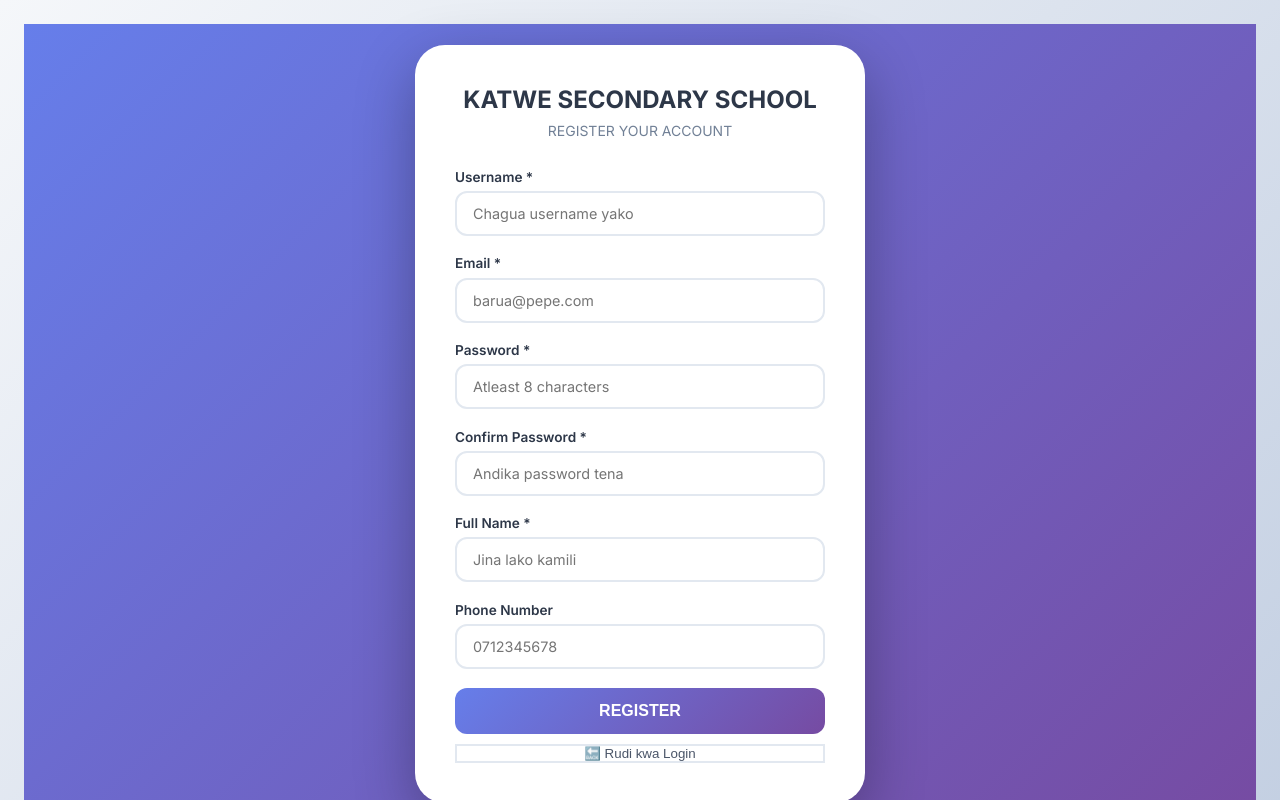
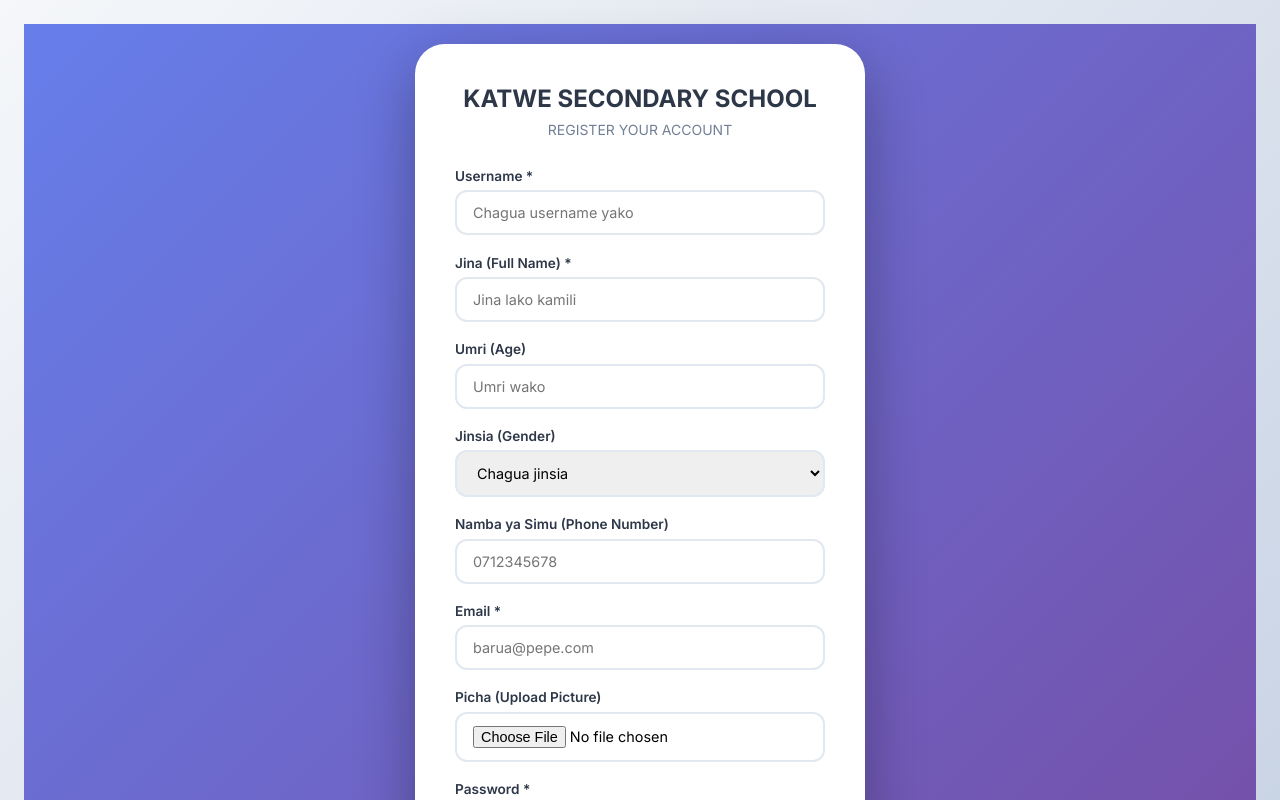
Before and after one commit to kishoshaedward001-stack/katwe-school-system, a React (Create React App) app: page / in a window 1280 px wide. Both pictures are taken after a click on the button "Jisajili hapa". Shown: the top 800 px of the page. Built offline with nearby package versions, Linux system fonts and the light colour scheme.

Commit message:
add changes

```diff
--- a/src/App.js
+++ b/src/App.js
@@ -848,8 +848,37 @@ function App() {
                 <input type="text" name="username" value={registerData.username} onChange={handleRegisterChange} placeholder="Chagua username yako" required />
               </div>
               <div className="form-group">
+                <label><i className="fas fa-id-card"></i> Jina (Full Name) *</label>
+                <input type="text" name="fullName" value={registerData.fullName} onChange={handleRegisterChange} placeholder="Jina lako kamili" required />
+              </div>
+              <div className="form-group">
+                <label><i className="fas fa-birthday-cake"></i> Umri (Age)</label>
+                <input type="number" name="age" value={registerData.age || ''} onChange={handleRegisterChange} placeholder="Umri wako" min="1" max="120" />
+              </div>
+              <div className="form-group">
+                <label><i className="fas fa-venus-mars"></i> Jinsia (Gender)</label>
+                <select name="gender" value={registerData.gender || ''} onChange={handleRegisterChange}>
+                  <option value="">Chagua jinsia</option>
+                  <option value="MALE">Kiume (Male)</option>
+                  <option value="FEMALE">Kike (Female)</option>
+                </select>
+              </div>
+              <div className="form-group">
+                <label><i className="fas fa-phone"></i> Namba ya Simu (Phone Number)</label>
+                <input type="tel" name="phone" value={registerData.phone} onChange={handleRegisterChange} placeholder="0712345678" />
+              </div>
+              <div className="form-group">
                 <label><i className="fas fa-envelope"></i> Email *</label>
                 <input type="email" name="email" value={registerData.email} onChange={handleRegisterChange} placeholder="barua@pepe.com" required />
+              </div>
+              <div className="form-group">
+                <label><i className="fas fa-image"></i> Picha (Upload Picture)</label>
+                <input type="file" name="photo" accept="image/*" onChange={(e) => {
+                  if (e.target.files[0]) {
+                    setRegisterData({ ...registerData, photo: e.target.files[0] });
+                  }
+                }} />
+                {registerData.photo && <small style={{ color: 'green' }}>📸 {registerData.photo.name}</small>}
               </div>
               <div className="form-group">
                 <label><i className="fas fa-lock"></i> Password *</label>
@@ -858,14 +887,6 @@ function App() {
               <div className="form-group">
                 <label><i className="fas fa-lock"></i> Confirm Password *</label>
                 <input type="password" name="confirmPassword" value={registerData.confirmPassword} onChange={handleRegisterChange} placeholder="Andika password tena" required />
-              </div>
-              <div className="form-group">
-                <label><i className="fas fa-id-card"></i> Full Name *</label>
-                <input type="text" name="fullName" value={registerData.fullName} onChange={handleRegisterChange} placeholder="Jina lako kamili" required />
-              </div>
-              <div className="form-group">
-                <label><i className="fas fa-phone"></i> Phone Number</label>
-                <input type="tel" name="phone" value={registerData.phone} onChange={handleRegisterChange} placeholder="0712345678" />
               </div>
               {registerError && <div className="error-message">{registerError}</div>}
               <button type="submit" className="btn-login">REGISTER</button>
@@ -1055,6 +1076,7 @@ function App() {
         <StatisticsDashboard students={students} />
       ) : (
         <>
+        <div className="card"></div>
 
 
             {/* ORODHA YA WANAFUNZI */}
```
